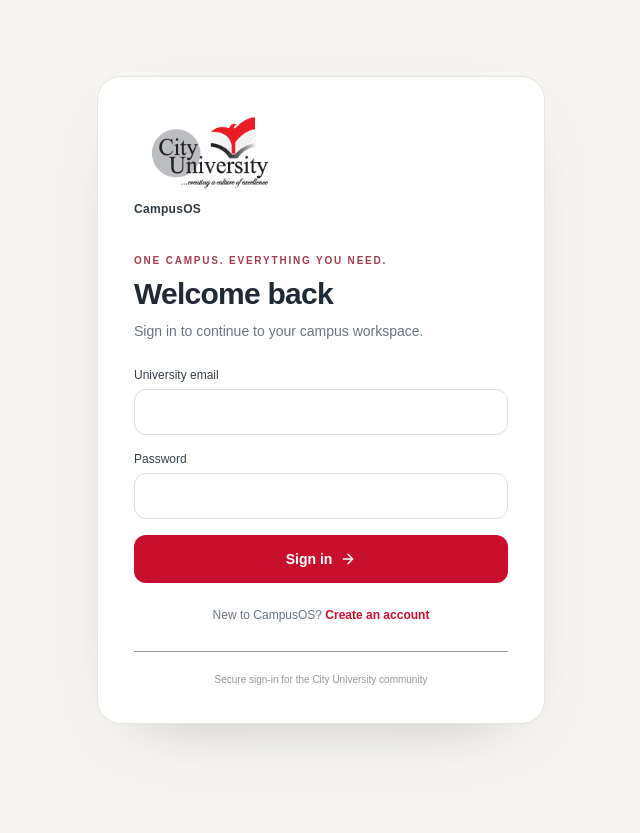
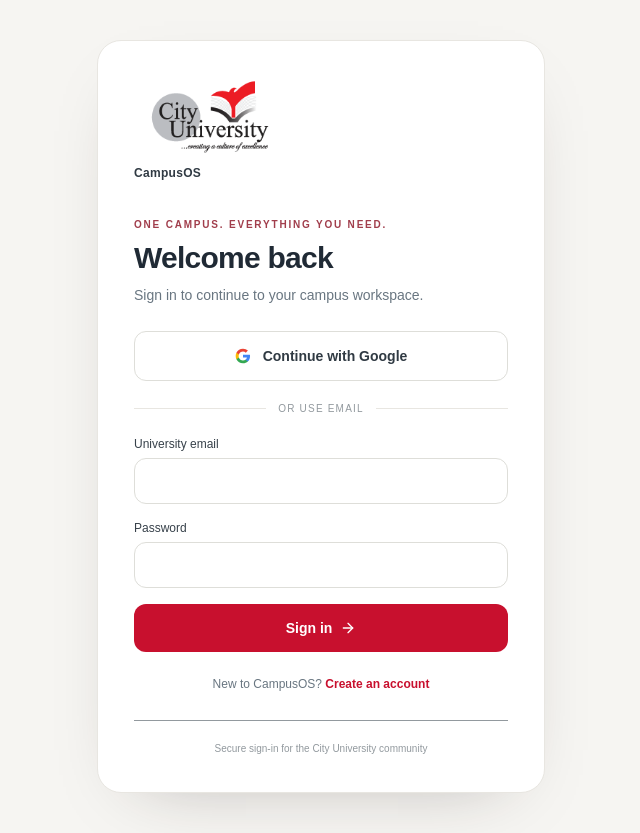
Before and after one commit to cpccu/Hackathon2-Duofrog, a Next.js app: page /login in a window 1280 px wide. Shown: the whole page, without its empty margins (319-959 px from the left). Before the commit the page ends 800 px from the top, so only its background shows below. Built offline with nearby package versions, Linux system fonts and the light colour scheme; no server answers.

Commit message:
Add Google OAuth sign-in

```diff
--- a/src/app/(auth)/login/page.jsx
+++ b/src/app/(auth)/login/page.jsx
@@ -11,6 +11,11 @@
         if (data?.claims?.sub)
             redirect("/dashboard");
     }
-    return <AuthForm mode="login" configured={isSupabaseConfigured()} initialError={params.error === "confirmation" ? "That confirmation link is invalid or expired. Request a new sign-up link." : ""} initialSuccess={params.confirmed === "1" ? "Your email is confirmed. You can now sign in." : ""}/>;
+    const initialError = params.error === "confirmation"
+        ? "That confirmation link is invalid or expired. Request a new sign-up link."
+        : params.error === "oauth"
+            ? "Google sign-in was cancelled or could not be completed. Please try again."
+            : "";
+    return <AuthForm mode="login" configured={isSupabaseConfigured()} initialError={initialError} initialSuccess={params.confirmed === "1" ? "Your email is confirmed. You can now sign in." : ""}/>;
 }
 export default function LoginPage(props) { return <Suspense fallback={<p className="text-sm text-[#697681]">Loading sign-in...</p>}><LoginContent {...props}/></Suspense>; }
--- a/src/app/auth/callback/route.js
+++ b/src/app/auth/callback/route.js
@@ -2,11 +2,16 @@
 import { createClient } from "@/lib/supabase/server";
 export async function GET(request) {
     const code = request.nextUrl.searchParams.get("code");
+    const next = request.nextUrl.searchParams.get("next");
+    const destination = next?.startsWith("/") && !next.startsWith("//") && !next.includes("\\")
+        ? next
+        : "/dashboard";
+    const providerError = request.nextUrl.searchParams.has("error");
     if (!code)
-        return NextResponse.redirect(new URL("/login?error=confirmation", request.url));
+        return NextResponse.redirect(new URL(providerError ? "/login?error=oauth" : "/login?error=confirmation", request.url));
     const supabase = await createClient();
     const { error } = await supabase.auth.exchangeCodeForSession(code);
     if (error)
-        return NextResponse.redirect(new URL("/login?error=confirmation", request.url));
-    return NextResponse.redirect(new URL("/dashboard", request.url));
+        return NextResponse.redirect(new URL("/login?error=oauth", request.url));
+    return NextResponse.redirect(new URL(destination, request.url));
 }
--- a/src/components/auth/auth-form.jsx
+++ b/src/components/auth/auth-form.jsx
@@ -11,6 +11,33 @@
     const [error, setError] = useState(initialError);
     const [success, setSuccess] = useState(initialSuccess);
     const signup = mode === "signup";
+    async function signInWithGoogle() {
+        setError("");
+        setSuccess("");
+        if (!configured) {
+            setError("Authentication is not configured yet. Add the Supabase project URL and publishable key.");
+            return;
+        }
+        setLoading(true);
+        try {
+            const requested = new URLSearchParams(window.location.search).get("next");
+            const next = requested?.startsWith("/") && !requested.startsWith("//") && !requested.includes("\\")
+                ? requested
+                : "/dashboard";
+            const redirectTo = new URL("/auth/callback", window.location.origin);
+            redirectTo.searchParams.set("next", next);
+            const { error: authError } = await createClient().auth.signInWithOAuth({
+                provider: "google",
+                options: { redirectTo: redirectTo.toString() },
+            });
+            if (authError)
+                throw authError;
+        }
+        catch (caught) {
+            setError(caught instanceof Error ? caught.message : "Google sign-in could not be started. Please try again.");
+            setLoading(false);
+        }
+    }
     async function submit(event) {
         event.preventDefault();
         setError("");
@@ -81,7 +108,12 @@
   {!configured && <p className="mt-5 rounded-xl border border-amber-200 bg-amber-50 p-3 text-xs leading-relaxed text-amber-900">Connect Supabase to enable account access. Set the values in your local environment file, then restart the app.</p>}
   {error && <p role="alert" className="mt-5 rounded-xl border border-red-200 bg-red-50 p-3 text-xs leading-relaxed text-red-800">{error}</p>}
   {success && <p role="status" className="mt-5 rounded-xl border border-emerald-200 bg-emerald-50 p-3 text-xs leading-relaxed text-emerald-900">{success}</p>}
-  <form onSubmit={submit} className="mt-6 space-y-4" noValidate>
+  <button type="button" onClick={signInWithGoogle} disabled={loading} className="mt-6 flex w-full items-center justify-center gap-3 rounded-xl border border-[#deded9] bg-white px-4 py-3.5 text-sm font-semibold text-[#303a43] transition-colors hover:bg-[#f8f7f5] disabled:cursor-wait disabled:opacity-70">
+   {loading ? <LoaderCircle className="size-4 animate-spin"/> : <svg aria-hidden="true" viewBox="0 0 24 24" className="size-4"><path fill="#4285F4" d="M22.56 12.25c0-.78-.07-1.53-.2-2.25H12v4.26h5.92a5.06 5.06 0 0 1-2.2 3.32v2.77h3.57c2.08-1.92 3.27-4.75 3.27-8.1Z"/><path fill="#34A853" d="M12 23c2.97 0 5.46-.98 7.28-2.65l-3.57-2.77c-.98.66-2.23 1.06-3.71 1.06-2.86 0-5.29-1.93-6.16-4.53H2.15v2.84A11 11 0 0 0 12 23Z"/><path fill="#FBBC05" d="M5.84 14.11A6.6 6.6 0 0 1 5.5 12c0-.73.13-1.44.34-2.11V7.05H2.15A11 11 0 0 0 1 12c0 1.78.43 3.46 1.15 4.95l3.69-2.84Z"/><path fill="#EA4335" d="M12 5.36c1.62 0 3.06.56 4.21 1.64l3.15-3.15A10.53 10.53 0 0 0 12 1a11 11 0 0 0-9.85 6.05l3.69 2.84c.87-2.6 3.3-4.53 6.16-4.53Z"/></svg>}
+   {loading ? "Connecting to Google..." : "Continue with Google"}
+  </button>
+  <div className="my-5 flex items-center gap-3 text-[10px] font-medium uppercase tracking-[.12em] text-[#92999e]"><span className="h-px flex-1 bg-[#e8e6e1]"/><span>or use email</span><span className="h-px flex-1 bg-[#e8e6e1]"/></div>
+  <form onSubmit={submit} className="space-y-4" noValidate>
    {signup && <><label className="block text-xs font-medium text-[#37414a]">Full name<input name="full_name" autoComplete="name" required minLength={2} maxLength={120} className="mt-1.5 w-full rounded-xl border border-[#deded9] px-3.5 py-3 text-sm outline-none focus:border-[#c8102e]"/></label>
    <div className="grid gap-4 sm:grid-cols-2"><label className="block text-xs font-medium text-[#37414a]">Student ID <span className="text-[#92999e]">(optional)</span><input name="student_id" maxLength={40} className="mt-1.5 w-full rounded-xl border border-[#deded9] px-3.5 py-3 text-sm outline-none focus:border-[#c8102e]"/></label>
    <label className="block text-xs font-medium text-[#37414a]">Department <span className="text-[#92999e]">(optional)</span><input name="department" maxLength={120} className="mt-1.5 w-full rounded-xl border border-[#deded9] px-3.5 py-3 text-sm outline-none focus:border-[#c8102e]"/></label></div></>}
```
Also changed, not shown: 1 other file (tests, documents, lock files or other folders).
